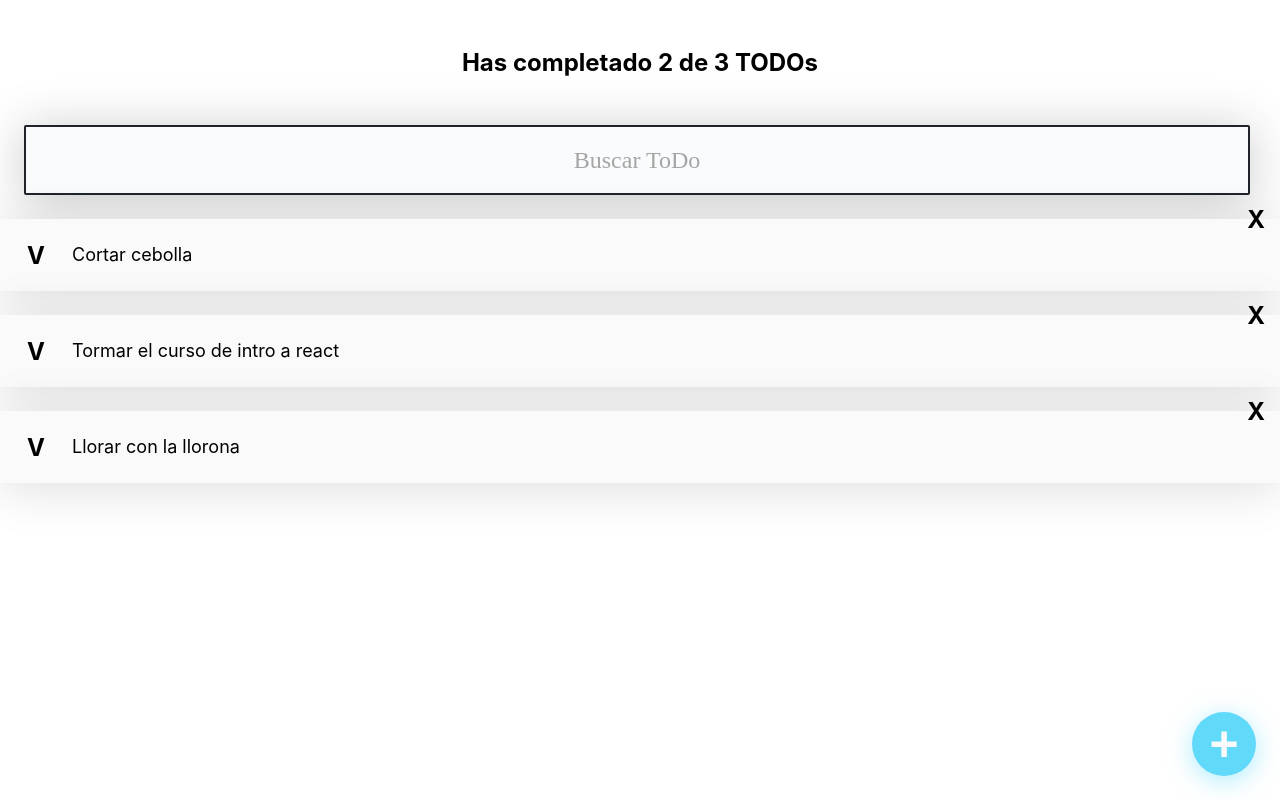
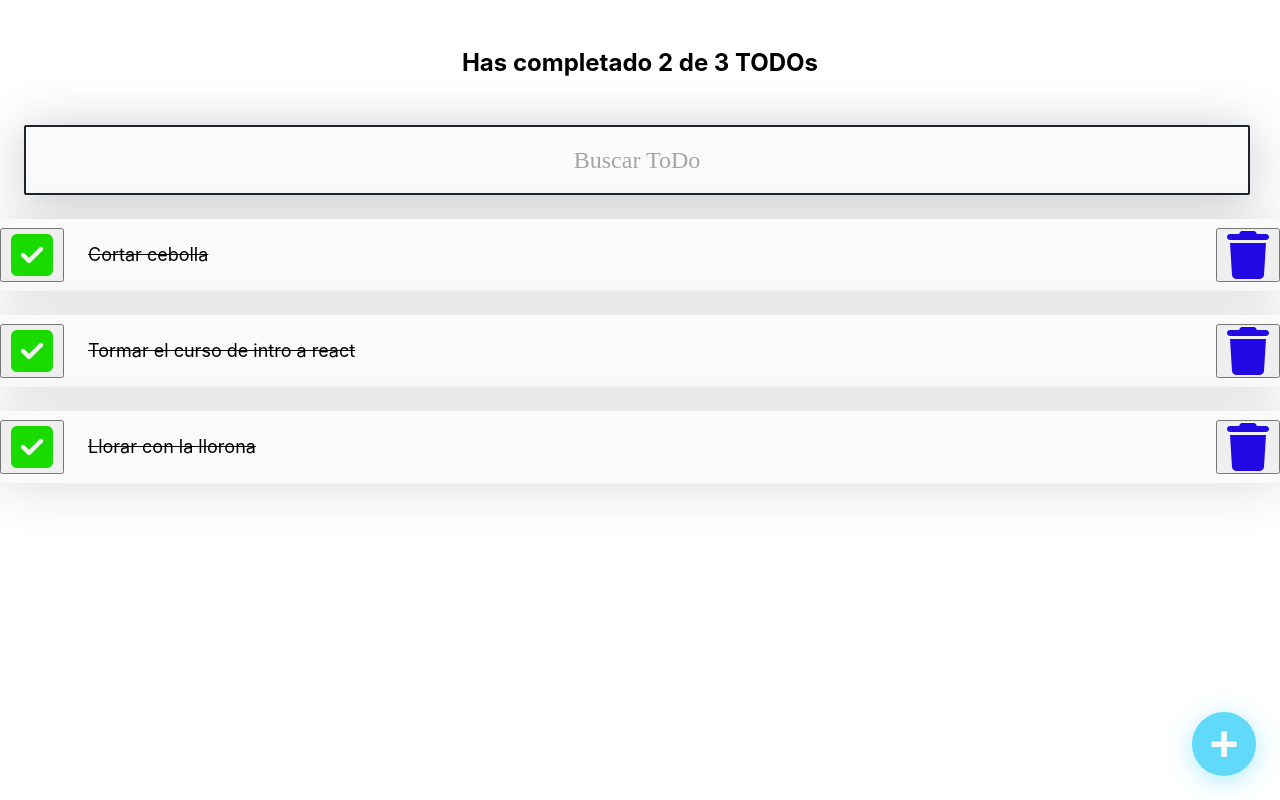
Before and after one commit to Facuzogbe/project-react, a React (Create React App) app: page / in a window 1280 px wide. Built offline with nearby package versions, Linux system fonts and the light colour scheme.

Commit message:
config icons and install library

```diff
--- a/package.json
+++ b/package.json
@@ -3,6 +3,8 @@
   "version": "0.1.0",
   "private": true,
   "dependencies": {
+    "@fortawesome/fontawesome-free": "^6.4.0",
+    "@fortawesome/react-fontawesome": "^0.2.0",
     "@testing-library/jest-dom": "^5.16.5",
     "@testing-library/react": "^13.4.0",
     "@testing-library/user-event": "^13.5.0",
--- a/src/components/TodoItem/TodoItem.js
+++ b/src/components/TodoItem/TodoItem.js
@@ -1,16 +1,25 @@
 import React from "react";
 import './TodoItem.css'
 
-function TodoItem(props){
-    return(
-        <li className="TodoItem">
-            <span className={`Icon Icon-check ${props.complete && 'Icon-check--active'}`}>
-                V
-            </span>
-            <p className={`TodoItem-p ${props.complete && 'TodoItem-p--complete'}`}>{props.text}</p>
-            <span className="Icon Icon-delete">X</span>
-        </li>
-    );
+import { FontAwesomeIcon } from '@fortawesome/react-fontawesome'
+import { faCheck, faTrash, faSquareCheck } from "@fortawesome/free-solid-svg-icons";
+
+function TodoItem(props) {
+  return (
+    <li className="TodoItem">
+      <button className="Button">
+        <FontAwesomeIcon icon={faSquareCheck} style={{color: "#1adb00"}} className="Icon"/>
+      </button>
+      <p className={`TodoItem-p ${props.completed && "TodoItem-p--complete"}`}>
+        {props.text}
+      </p>
+      <button className="Button">
+        <FontAwesomeIcon icon={faTrash} style={{color: "#2208e2"}} className="Icon"/>
+      </button>
+
+    </li>
+  );
 }
 
+
 export { TodoItem };
--- a/src/pages/App.js
+++ b/src/pages/App.js
@@ -8,9 +8,9 @@ import { CreateTodoButton } from "../components/CreateTodoButton/CreateTodoButto
 // import './App.css';
 
 const todos =[
-  {text:'Cortar cebolla', completed:false},
-  {text:'Tormar el curso de intro a react', completed:false},
-  {text:'Llorar con la llorona', completed:false}
+  {text:'Cortar cebolla', completed: true},
+  {text:'Tormar el curso de intro a react', completed: true},
+  {text:'Llorar con la llorona', completed: true}
 ];
 
 function App(props) {
```
Also changed, not shown: 1 other file (tests, documents, lock files or other folders).
